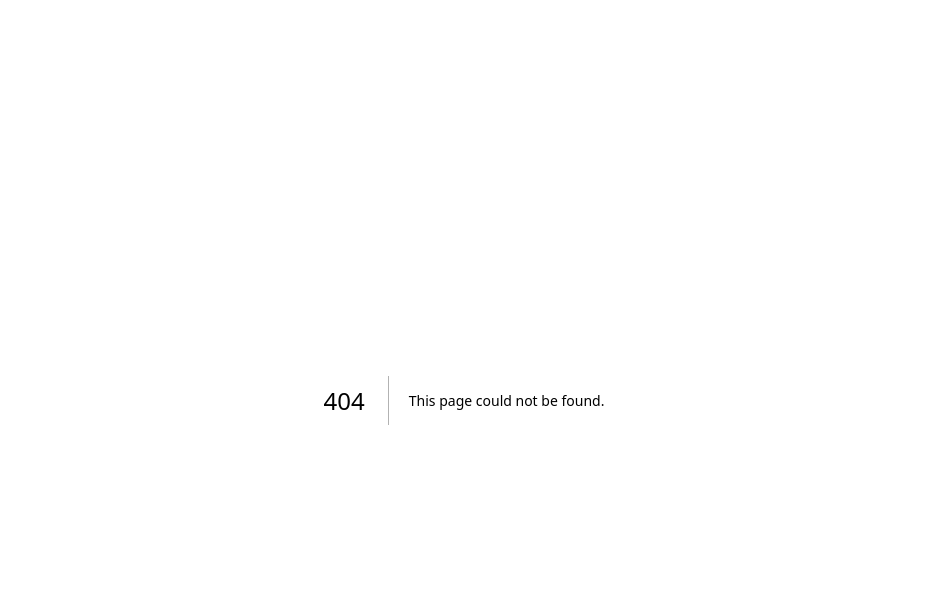
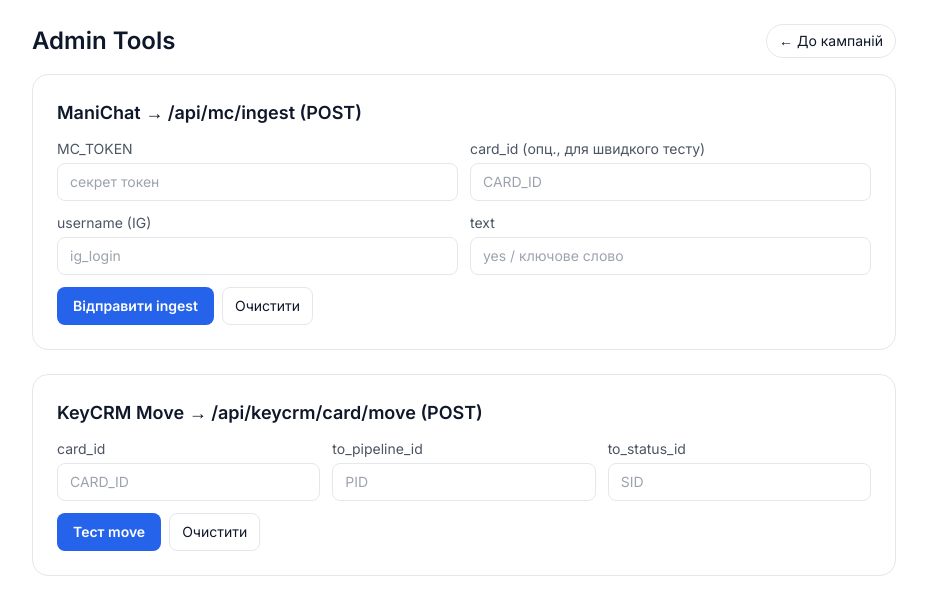
Before and after one commit to yurashko-ux/P-3-0, a Next.js app in the folder web/: page /admin/tools/ingest in a window 1280 px wide. Before the commit this address had no page. Shown: the top 614 px of the page, without its empty margins (176-1103 px from the left). Built offline with nearby package versions, Linux system fonts and the light colour scheme.

Commit message:
Create page.tsx

```diff
--- /dev/null
+++ b/web/app/admin/tools/ingest/page.tsx
@@ -0,0 +1,181 @@
+// web/app/admin/tools/ingest/page.tsx
+'use client';
+
+import React, { useEffect, useState } from 'react';
+
+function Section({ title, children }: { title: string; children: React.ReactNode }) {
+  return (
+    <div className="rounded-2xl border p-4 md:p-6">
+      <h2 className="mb-3 text-lg font-semibold">{title}</h2>
+      {children}
+    </div>
+  );
+}
+
+function Field({
+  label, value, setValue, placeholder, type = 'text',
+}: {
+  label: string; value: string; setValue: (v: string) => void;
+  placeholder?: string; type?: string;
+}) {
+  return (
+    <label className="flex flex-col gap-1">
+      <span className="text-sm text-gray-600">{label}</span>
+      <input
+        type={type}
+        value={value}
+        onChange={(e) => setValue(e.target.value)}
+        placeholder={placeholder}
+        className="rounded-lg border px-3 py-2 text-sm outline-none"
+      />
+    </label>
+  );
+}
+
+export default function ToolsIngestPage() {
+  // Ingest
+  const [mcToken, setMcToken] = useState('');
+  const [username, setUsername] = useState('');
+  const [text, setText] = useState('');
+  const [cardId, setCardId] = useState('');
+  const [ingestResp, setIngestResp] = useState<any>(null);
+  const [ingestLoading, setIngestLoading] = useState(false);
+
+  // Move
+  const [moveCardId, setMoveCardId] = useState('');
+  const [toPipeline, setToPipeline] = useState('');
+  const [toStatus, setToStatus] = useState('');
+  const [moveResp, setMoveResp] = useState<any>(null);
+  const [moveLoading, setMoveLoading] = useState(false);
+
+  useEffect(() => {
+    const saved = localStorage.getItem('mc_token') || '';
+    if (saved) setMcToken(saved);
+  }, []);
+  useEffect(() => {
+    if (mcToken) localStorage.setItem('mc_token', mcToken);
+  }, [mcToken]);
+
+  async function onIngestSubmit(e: React.FormEvent) {
+    e.preventDefault();
+    setIngestLoading(true);
+    setIngestResp(null);
+    try {
+      const qs = new URLSearchParams();
+      if (mcToken) qs.set('token', mcToken);
+      if (cardId) qs.set('card_id', cardId);
+      const r = await fetch(`/api/mc/ingest?${qs.toString()}`, {
+        method: 'POST',
+        credentials: 'include',
+        headers: { 'Content-Type': 'application/json' },
+        body: JSON.stringify({ username, text }),
+      });
+      const j = await r.json();
+      setIngestResp(j);
+    } catch (err) {
+      setIngestResp({ ok: false, error: String(err) });
+    } finally {
+      setIngestLoading(false);
+    }
+  }
+
+  async function onMoveSubmit(e: React.FormEvent) {
+    e.preventDefault();
+    setMoveLoading(true);
+    setMoveResp(null);
+    try {
+      const r = await fetch('/api/keycrm/card/move', {
+        method: 'POST',
+        credentials: 'include',
+        headers: { 'Content-Type': 'application/json' },
+        body: JSON.stringify({
+          card_id: moveCardId,
+          to_pipeline_id: toPipeline,
+          to_status_id: toStatus,
+        }),
+      });
+      const j = await r.json();
+      setMoveResp(j);
+    } catch (err) {
+      setMoveResp({ ok: false, error: String(err) });
+    } finally {
+      setMoveLoading(false);
+    }
+  }
+
+  return (
+    <div className="mx-auto max-w-4xl px-4 py-6">
+      <div className="mb-4 flex items-center justify-between">
+        <h1 className="text-2xl font-bold">Admin Tools</h1>
+        <a href="/admin/campaigns" className="rounded-full border px-3 py-1.5 text-sm">← До кампаній</a>
+      </div>
+
+      <div className="grid gap-6">
+        <Section title="ManiChat → /api/mc/ingest (POST)">
+          <form onSubmit={onIngestSubmit} className="grid gap-3">
+            <div className="grid gap-3 md:grid-cols-2">
+              <Field label="MC_TOKEN" value={mcToken} setValue={setMcToken} placeholder="секрет токен" />
+              <Field label="card_id (опц., для швидкого тесту)" value={cardId} setValue={setCardId} placeholder="CARD_ID" />
+            </div>
+            <div className="grid gap-3 md:grid-cols-2">
+              <Field label="username (IG)" value={username} setValue={setUsername} placeholder="ig_login" />
+              <Field label="text" value={text} setValue={setText} placeholder="yes / ключове слово" />
+            </div>
+            <div className="flex gap-2">
+              <button
+                type="submit"
+                disabled={ingestLoading}
+                className="rounded-lg bg-blue-600 px-4 py-2 text-sm font-semibold text-white hover:bg-blue-700 disabled:opacity-60"
+              >
+                Відправити ingest
+              </button>
+              <button
+                type="button"
+                className="rounded-lg border px-3 py-2 text-sm"
+                onClick={() => setIngestResp(null)}
+              >
+                Очистити
+              </button>
+            </div>
+          </form>
+          {ingestResp && (
+            <pre className="mt-3 overflow-auto rounded-lg border bg-gray-50 p-3 text-xs">
+              {JSON.stringify(ingestResp, null, 2)}
+            </pre>
+          )}
+        </Section>
+
+        <Section title="KeyCRM Move → /api/keycrm/card/move (POST)">
+          <form onSubmit={onMoveSubmit} className="grid gap-3">
+            <div className="grid gap-3 md:grid-cols-3">
+              <Field label="card_id" value={moveCardId} setValue={setMoveCardId} placeholder="CARD_ID" />
+              <Field label="to_pipeline_id" value={toPipeline} setValue={setToPipeline} placeholder="PID" />
+              <Field label="to_status_id" value={toStatus} setValue={setToStatus} placeholder="SID" />
+            </div>
+            <div className="flex gap-2">
+              <button
+                type="submit"
+                disabled={moveLoading}
+                className="rounded-lg bg-blue-600 px-4 py-2 text-sm font-semibold text-white hover:bg-blue-700 disabled:opacity-60"
+              >
+                Тест move
+              </button>
+              <button
+                type="button"
+                className="rounded-lg border px-3 py-2 text-sm"
+                onClick={() => setMoveResp(null)}
+              >
+                Очистити
+              </button>
+            </div>
+          </form>
+          {moveResp && (
+            <pre className="mt-3 overflow-auto rounded-lg border bg-gray-50 p-3 text-xs">
+              {JSON.stringify(moveResp, null, 2)}
+            </pre>
+          )}
+        </Section>
+      </div>
+    </div>
+  );
+}
```
